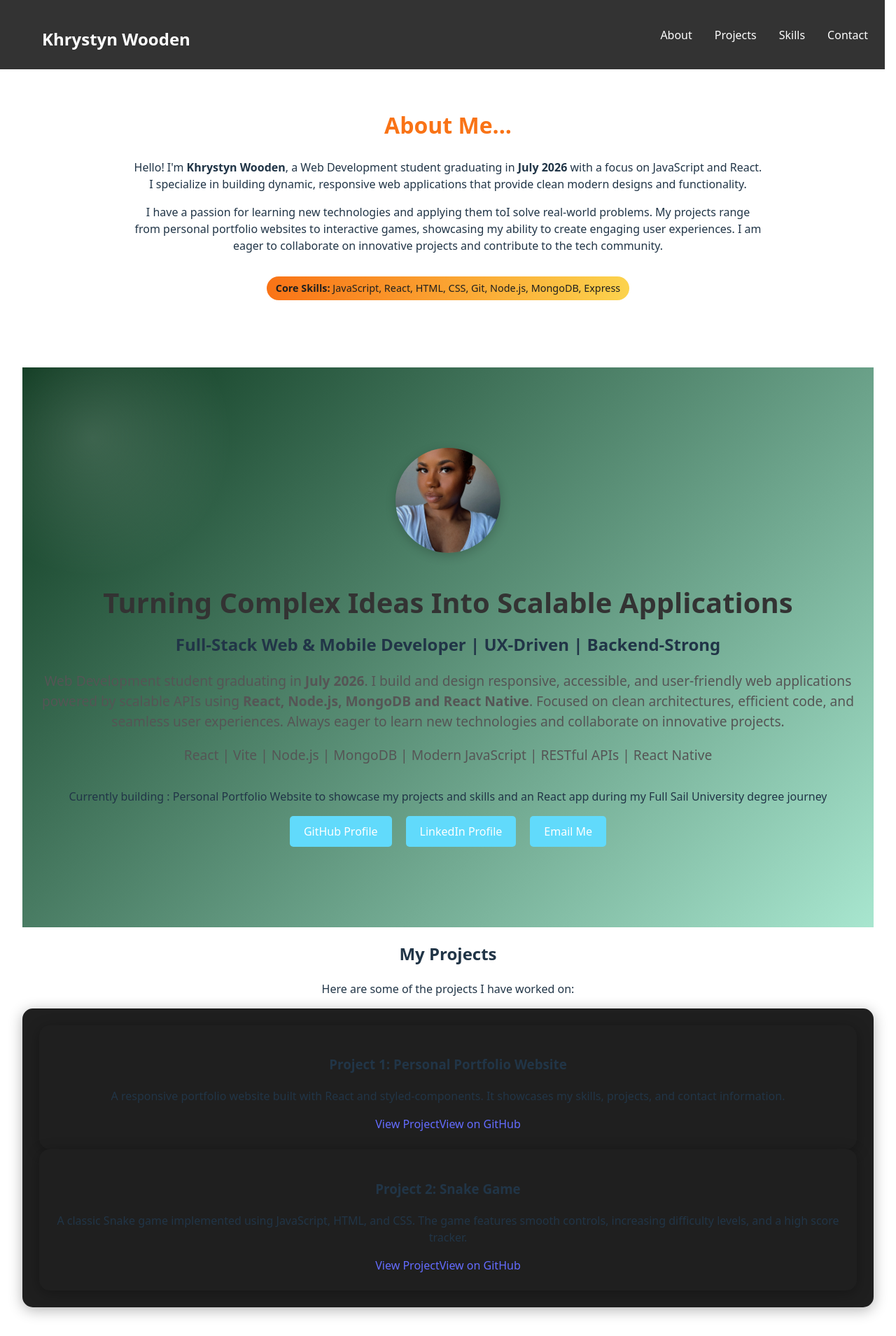
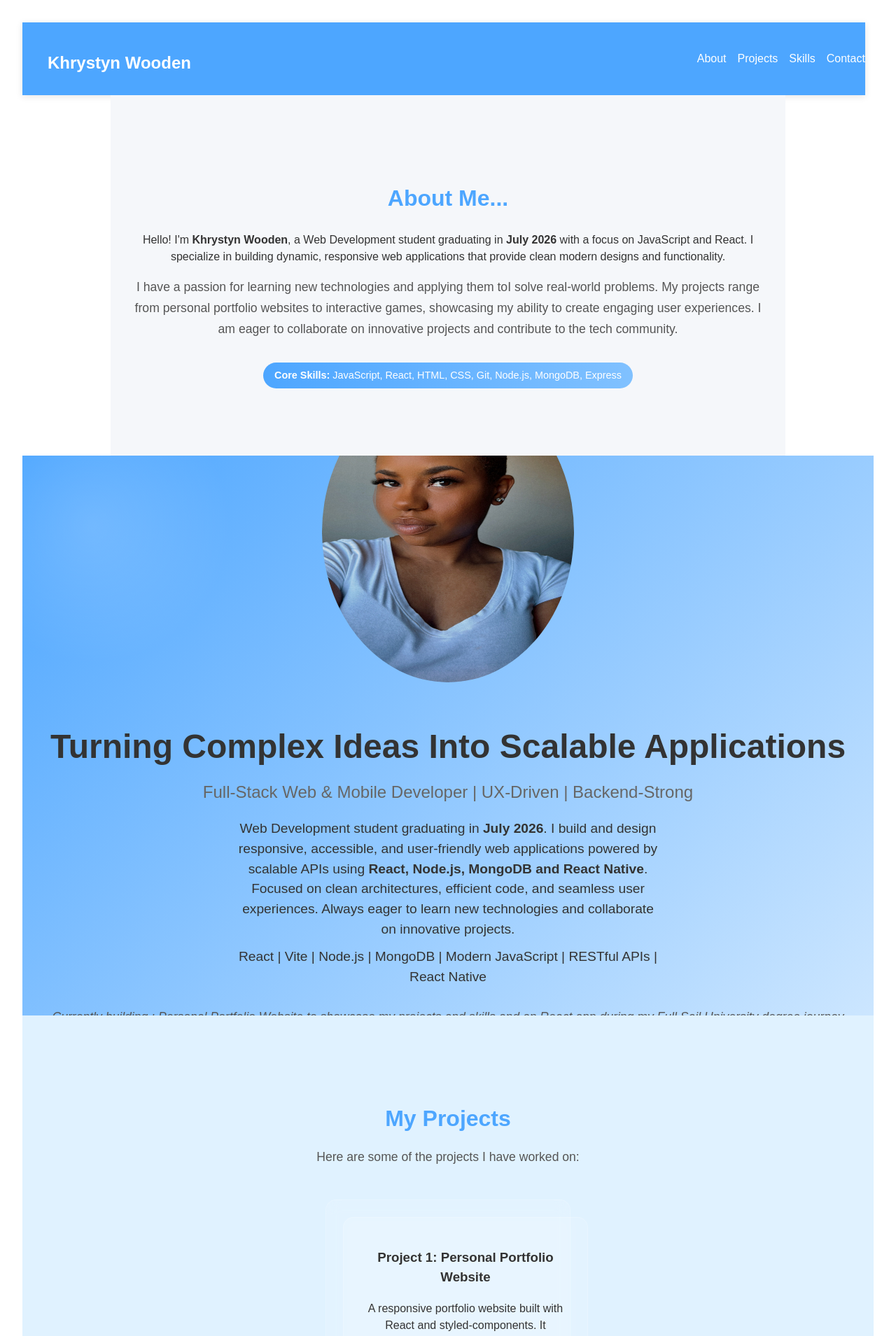
Before and after one commit to WoodenKhrystyn-FS/my-portfolio, a React (Vite) app: page / in a window 1280 px wide. Shown: the top 1909 px of the page at 70% size. Built offline with nearby package versions, Linux system fonts and the light colour scheme.

Commit message:
Fix spacing for sections

```diff
--- a/src/Components/About.css
+++ b/src/Components/About.css
@@ -3,23 +3,23 @@
   max-width: 900px;
   margin: 0 auto;
   text-align: center;
-  opacity: 0;
-  transform: translateY(20px);
-  animation: fadeInUp 0.8s forwards;
+  font-family: 'Poppins', sans-serif;
+  color: #333;
+  background-color: #f5f7fa;
 }
 
 .section-title {
   font-size: 2rem;
-  font-weight: 600;
+  font-weight: 700;
   margin-bottom: 1.5rem;
-  color: #f97316; /* soft orange accent */
+  color: #4da6ff;
 }
 
-.about-text {
-  font-size: 1rem;
+.about-description {
+  font-size: 1.1rem;
   line-height: 1.7;
   margin-bottom: 1rem;
-  color: #f5f5f5;
+  color: #555;
 }
 
 .skills-list {
@@ -31,26 +31,16 @@
 }
 
 .skills-list span {
-  background: linear-gradient(90deg, #f97316, #fcd34d); /* orange → gold */
+  background: linear-gradient(90deg, #4da6ff, #80c1ff);
   padding: 0.4rem 0.8rem;
   border-radius: 20px;
   font-size: 0.9rem;
-  color: #1f1f1f; /* dark text for contrast */
+  color: #fff;
   font-weight: 500;
-  transition:
-    transform 0.2s ease,
-    box-shadow 0.2s ease;
+  transition: transform 0.2s ease, box-shadow 0.2s ease;
 }
 
 .skills-list span:hover {
   transform: scale(1.05);
-  box-shadow: 0 4px 12px rgba(255, 159, 28, 0.4); /* subtle glow */
+  box-shadow: 0 5px 15px rgba(77, 166, 255, 0.3);
 }
-
-/* Fade-in animation */
-@keyframes fadeInUp {
-  to {
-    opacity: 1;
-    transform: translateY(0);
-  }
-}
--- a/src/Components/Contact.css
+++ b/src/Components/Contact.css
@@ -1,41 +1,36 @@
 .contact {
-  background-color: #1f1f1f; /* dark neutral background */
+  background-color: #cce6ff;
   padding: 60px 20px;
   text-align: center;
-  opacity: 0;
-  transform: translateY(20px);
-  animation: fadeInUp 0.8s forwards;
+  font-family: 'Poppins', sans-serif;
+  color: #333;
 }
 
-.contact h2 {
+.contact-title {
   font-size: 2.5rem;
   margin-bottom: 1rem;
-  color: #f97316; /* soft orange accent */
+  color: #4da6ff;
 }
 
-.contact p {
+.contact-description {
   font-size: 1.2rem;
-  color: #f5f5f5; /* off-white for contrast */
+  color: #555;
   max-width: 600px;
-  margin: 0 auto 2rem;
-  line-height: 1.6;
+  margin: 0 auto 20px auto;
 }
 
 .contact a {
   display: inline-block;
   margin: 10px 10px 0;
-  padding: 12px 24px;
-  background: linear-gradient(90deg, #f97316, #fcd34d); /* gradient button */
-  color: #1f1f1f;
-  font-weight: 600;
+  padding: 10px 20px;
+  background: linear-gradient(90deg, #4da6ff, #80c1ff);
+  color: #fff;
   text-decoration: none;
-  border-radius: 8px;
-  transition:
-    transform 0.2s ease,
-    box-shadow 0.2s ease;
+  border-radius: 12px;
+  transition: transform 0.3s ease, box-shadow 0.3s ease;
 }
 
 .contact a:hover {
-  transform: translateY(-2px);
-  box-shadow: 0 6px 15px rgba(249, 115, 22, 0.4); /* subtle orange glow */
+  transform: scale(1.05);
+  box-shadow: 0 8px 20px rgba(255, 196, 0, 0.4);
 }
--- a/src/Components/Hero.css
+++ b/src/Components/Hero.css
@@ -1,3 +1,4 @@
+/* Hero Section */
 .hero {
   display: flex;
   flex-direction: column;
@@ -6,12 +7,14 @@
   height: 100vh;
   text-align: center;
   padding: 0 20px;
-  background: linear-gradient(135deg, #0b371d 0%, #a8e6cf 100%);
+  background: linear-gradient(135deg, #4da6ff 0%, #cce6ff 100%);
   position: relative;
   overflow: hidden;
+  color: #333;
+  font-family: 'Poppins', sans-serif;
 }
 
-/* soft glow layer */
+/* Soft glow layer behind hero logo */
 .hero::before {
   content: "";
   position: absolute;
@@ -19,62 +22,77 @@
   left: -100px;
   width: 400px;
   height: 400px;
-  background: radial-gradient(
-    circle,
-    rgba(255, 255, 255, 0.15),
-    transparent 70%
-  );
+  background: radial-gradient(circle, rgba(255, 255, 255, 0.15), transparent 70%);
   z-index: 0;
 }
 
-.hero-logo,
-.hero-content {
+.hero-logo, .hero-content {
   position: relative;
   z-index: 1;
 }
-.hero-logo {
-  width: 150px;
-  height: 150px;
-  margin-bottom: 1rem;
-  /* box-shadow: 0 4px 15px rgba(0, 0, 0, 0.2); */
+
+.hero-logo img {
+  width: 360px;
+  height: 430px;
+  border-radius: 50%;
+  margin-bottom: 20px;
+  transition: transform 0.3s ease;
 }
-.hero-logo-img {
-  width: 100%;
-  height: 100%;
-  border-radius: 50%;
-  object-fit: cover;
-  box-shadow: 0 4px 15px rgba(0, 0, 0, 0.2);
+
+.hero-logo img:hover {
+  transform: scale(1.05);
+}
+
+.hero-title {
+  font-size: 3rem;
+  font-weight: 700;
+  margin-bottom: 15px;
+}
+
+.hero-subtitle {
+  font-size: 1.5rem;
+  font-weight: 500;
+  margin-bottom: 20px;
+  color: #666;
+}
+
+.hero-description, .hero-technologies {
+  font-size: 1.2rem;
+  max-width: 600px;
+  margin: 0 auto 10px auto;
+}
+
+.currently-building {
+  margin-top: 20px;
+  font-size: 1.1rem;
+  color: #555;
+  font-style: italic;
+  animation: fadeIn 2s ease-in-out;
+}
+
+.hero-links {
+  margin-top: 30px;
+}
+
+.hero-links a {
+  display: inline-block;
+  margin: 0 15px;
+  padding: 10px 20px;
+  background: linear-gradient(90deg, #4da6ff, #80c1ff);
+  color: #fff;
+  text-decoration: none;
+  border-radius: 12px;
+  font-weight: 500;
   transition: transform 0.3s ease, box-shadow 0.3s ease;
 }
-.hero-logo-img:hover {
+
+.hero-links a:hover {
   transform: scale(1.05);
-  box-shadow: 0 8px 30px rgba(0, 0, 0, 0.3);
+  box-shadow: 0 8px 20px rgba(255, 196, 0, 0.4);
+  background: linear-gradient(90deg, #80c1ff, #4da6ff);
 }
-.hero-content h1 {
-  font-size: 2.5rem;
-  margin-bottom: 1rem;
-  color: #333;
+
+@keyframes fadeIn {
+  from { opacity: 0; }
+  to { opacity: 1; }
 }
-.hero-content p {
-  font-size: 1.2rem;
-  margin-bottom: 1rem;
-  color: #555;
-}
-.hero-technologies {
-  font-size: 1rem;
-  color: #777;
-  margin-bottom: 2rem;
-}
-.hero-links a {
-  display: inline-block;
-  margin: 0 10px;
-  padding: 10px 20px;
-  background-color: #61dafb;
-  color: #fff;
-  text-decoration: none;
-  border-radius: 5px;
-  transition: background-color 0.3s ease;
-}
-.hero-links a:hover {
-  background-color: #21a1f1;
-}
--- a/src/Components/Navbar.css
+++ b/src/Components/Navbar.css
@@ -1,58 +1,52 @@
-/*Styling for navbar component*/
-
 .navbar {
-  position: fixed;
-  top: 0;
-  left: 0;
-  width: 95%;
   display: flex;
   justify-content: space-between;
   align-items: center;
-  padding: .1rem 1.5rem;
-  background-color: #333;
-  backdrop-filter: blur(10px);
-  z-index: 1000;
-  transition: box-shadow 0.3s ease;
+  padding: 0.25rem 0rem;
+  background-color: #4da6ff;
+  color: #fff;
+  font-family: "Poppins", sans-serif;
+  top: 0;
+  width: 99%;
+  z-index: 10;
+  box-shadow: 0 2px 10px rgba(0, 0, 0, 0.1);
 }
+
 .logo {
+  font-size: 1.5rem;
+  font-weight: 700;
   color: #fff;
-  font-size: 1.5rem;
-  font-weight: bold;
 }
+
 .nav-links {
   display: flex;
-  gap: 2rem;
+  gap: 1rem;
 }
 
 .nav-links a {
   color: #fff;
   text-decoration: none;
   font-size: 1rem;
-}
-.nav-links a:hover {
-  text-decoration: underline;
-  width: 100%;
+  transition:
+    transform 0.2s ease,
+    text-shadow 0.2s ease;
 }
 
-.navbar.scrolled {
-  box-shadow: 0 2px 4px rgba(0, 0, 0, 0.1);
+.nav-links a:hover {
+  transform: scale(1.05);
+  text-shadow: 0 0 5px rgba(255, 196, 0, 0.6);
 }
 
-/*Styling for mobile menu */
 .menu-toggle {
   display: none;
-  flex-direction: column;
+  background: transparent;
+  border: none;
+  color: #fff;
+  font-size: 1.2rem;
   cursor: pointer;
 }
-.menu-toggle span {
-  height: 3px;
-  width: 25px;
-  background-color: #fff;
-  margin: 4px 0;
-  transition: all 0.3s ease;
-}
 
-/* Responsive design for smaller screens */
+/* Mobile Responsive */
 @media (max-width: 768px) {
   .navbar {
     flex-direction: column;
@@ -63,4 +57,7 @@
     gap: 0.5rem;
     margin-top: 0.5rem;
   }
+  .menu-toggle {
+    display: block;
+  }
 }
--- a/src/Components/Projects.css
+++ b/src/Components/Projects.css
@@ -1,41 +1,60 @@
-.projects {
+.projects-section {
   padding: 6rem 2rem;
-  max-width: 1200px;
-  margin: 0 auto;
+  background-color: #e0f2ff;
+  text-align: center;
+  font-family: 'Poppins', sans-serif;
+  color: #333;
 }
 
-.projects-grid {
+.projects-title {
+  font-size: 2rem;
+  font-weight: 700;
+  margin-bottom: 1rem;
+  color: #4da6ff;
+}
+
+.projects-description {
+  font-size: 1.1rem;
+  margin-bottom: 3rem;
+  color: #555;
+}
+
+.project-grid {
   display: grid;
-  grid-template-columns: repeat(auto-fit, minmax(280px, 1fr));
+  grid-template-columns: repeat(auto-fit, minmax(250px, 1fr));
   gap: 2rem;
-  margin-top: 2rem;
+  justify-items: center;
 }
 
 .project-card {
-  background-color: #1f1f1f;
+  background: rgba(255,255,255,0.1);
+  backdrop-filter: blur(10px);
+  border-radius: 15px;
   padding: 1.5rem;
-  border-radius: 15px;
-  box-shadow: 0 4px 20px rgba(0,0,0,0.3);
-  transition: transform 0.2s ease, box-shadow 0.2s ease;
+  border: 1px solid rgba(255,255,255,0.2);
+  transition: transform 0.3s ease, box-shadow 0.3s ease;
+  width: 100%;
+  max-width: 300px;
 }
 
 .project-card:hover {
   transform: translateY(-5px);
-  box-shadow: 0 10px 25px rgba(255,159,28,0.3);
+  box-shadow: 0 10px 25px rgba(77, 166, 255, 0.3);
 }
 
-.project-links a {
-  background: #f97316;
-  margin-right: 1rem;
+.project-link {
+  display: inline-block;
+  margin-top: 10px;
+  padding: 8px 16px;
+  background: linear-gradient(90deg, #4da6ff, #80c1ff);
   color: #fff;
   text-decoration: none;
-  font-weight: 500;
-  padding: 0.5rem 1rem;
+  border-radius: 12px;
+  transition: transform 0.2s ease, box-shadow 0.2s ease;
 }
 
-.project-links a:hover {
-  text-decoration: underline;
-  background: #fcd34d;
-  color: #1f1f1f;
-  transform: translateY(-2px);
+.project-link:hover {
+  transform: scale(1.05);
+  box-shadow: 0 5px 15px rgba(77, 166, 255, 0.4);
+  background: linear-gradient(90deg, #80c1ff, #4da6ff);
 }
--- a/src/Components/Projects.jsx
+++ b/src/Components/Projects.jsx
@@ -7,7 +7,7 @@ const projectList = [
     description:
       "A responsive portfolio website built with React and styled-components. It showcases my skills, projects, and contact information.",
     link: "#projects",
-    github: "https://github.com/WoodenKhrystyn-FS",
+    github: "https://github.com/WoodenKhrystyn-FS/my-portfolio",
   },
   {
     title: "Project 2: Snake Game",
--- a/src/Components/Skills.css
+++ b/src/Components/Skills.css
@@ -1,55 +1,42 @@
 .skills-section {
   padding: 6rem 2rem;
-  max-width: 1000px;
-  margin: 0 auto;
+  background-color: #f0f0f0;
   text-align: center;
+  font-family: 'Poppins', sans-serif;
+  color: #333;
 }
 
 .skills-title {
   font-size: 2rem;
-  font-weight: 600;
-  margin-bottom: 1.5rem;
-  color: #461728; /* soft-glam gradient accent color */
+  font-weight: 700;
+  margin-bottom: 1rem;
+  color: #4da6ff;
 }
 
 .skills-description {
-  font-size: 1rem;
-  margin-bottom: 3rem;
-  color: #f5f5f5;
+  font-size: 1.1rem;
+  margin-bottom: 2rem;
+  color: #555;
 }
 
-.skills-grid {
-  display: grid;
-  grid-template-columns: repeat(auto-fit, minmax(220px, 1fr));
-  gap: 2rem;
+.skills-list {
+  display: flex;
+  flex-wrap: wrap;
+  justify-content: center;
+  gap: 1rem;
 }
 
-.skills-card {
-  background: #1a1a1a;
-  padding: 1.5rem;
-  border-radius: 15px;
-  box-shadow: 0 4px 20px rgba(0, 0, 0, 0.3);
+.skills-list span {
+  background: linear-gradient(90deg, #4da6ff, #80c1ff);
+  padding: 0.5rem 1rem;
+  border-radius: 20px;
+  font-size: 0.9rem;
+  color: #fff;
+  font-weight: 500;
   transition: transform 0.2s ease, box-shadow 0.2s ease;
 }
 
-.skills-card:hover {
-  transform: translateY(-5px);
-  box-shadow: 0 8px 25px rgba(255, 110, 196, 0.3);
+.skills-list span:hover {
+  transform: scale(1.05);
+  box-shadow: 0 5px 15px rgba(77, 166, 255, 0.3);
 }
-
-.skills-card h3 {
-  font-size: 1.2rem;
-  margin-bottom: 1rem;
-  color: #7873f5; /* gradient companion color */
-}
-
-.skills-card ul {
-  list-style: none;
-  padding: 0;
-  color: #f5f5f5;
-}
-
-.skills-card ul li {
-  margin-bottom: 0.5rem;
-  font-size: 0.95rem;
-}
```
